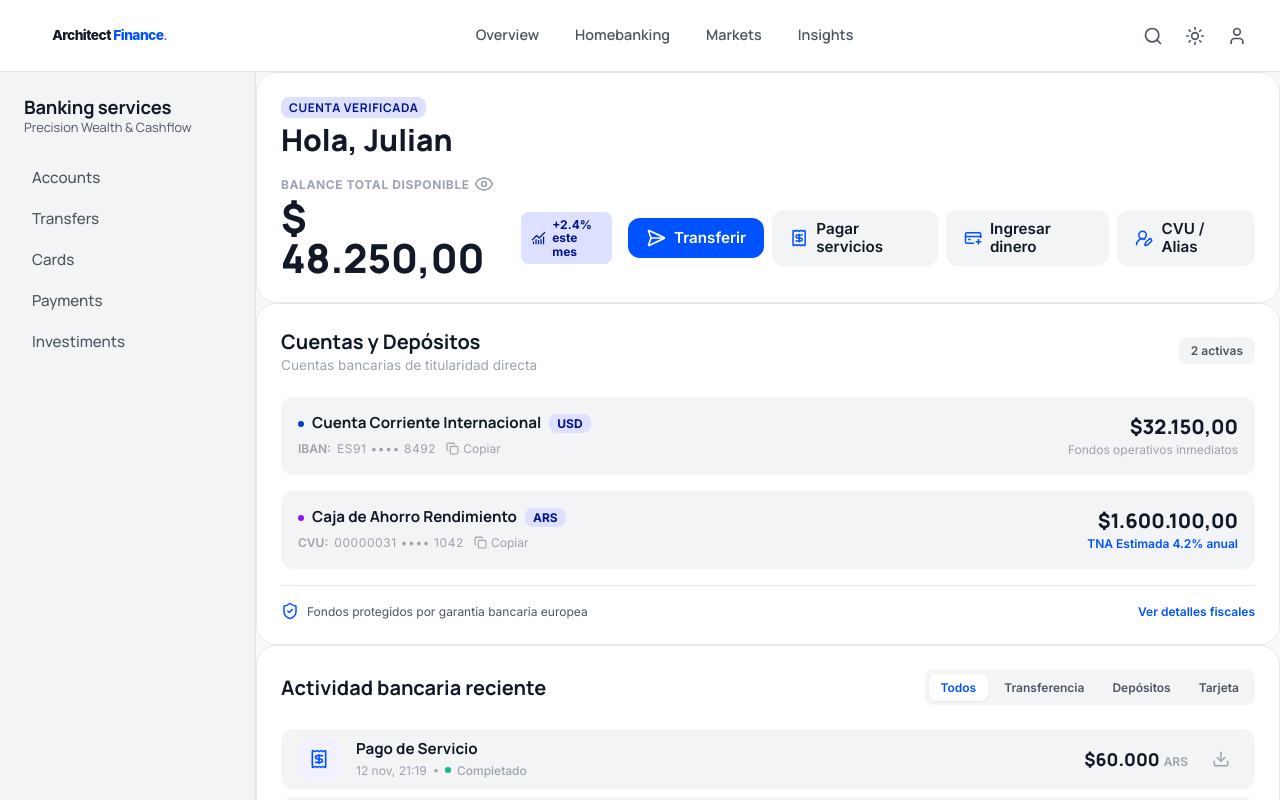
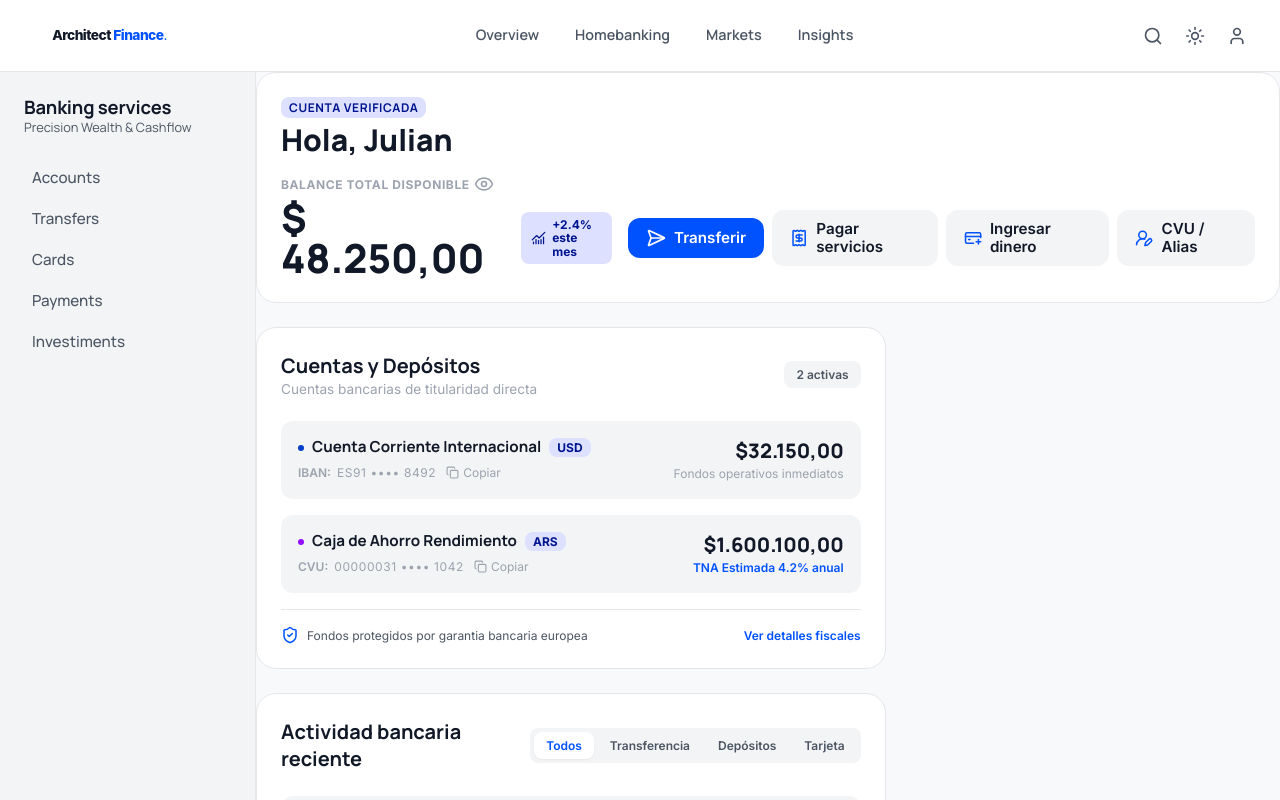
Before and after one commit to nahulamorte/Architect-Finance, a React (Vite) app: page / in a window 1280 px wide. Shown: the top 800 px of the page. Built offline with nearby package versions, Linux system fonts and the light colour scheme.

Commit message:
refactor: change dashboard composition, adjust the components on the left, and leave the space for the new components in the right column

```diff
--- a/src/App.tsx
+++ b/src/App.tsx
@@ -12,8 +12,15 @@ export default function App() {
             <Sidebar/>
             <main className="main-content">
                 <BalanceCard/>
-                <AccountSection/>
-                <ActivitySection/>
+                <div className="dashboard-grid">
+                    <div className="dashboard-left-col">
+                        <AccountSection/>
+                        <ActivitySection/>
+                    </div>
+                    <div className="dashboard-right-col">
+
+                    </div>
+                </div>
             </main>
         </>
     );
--- a/src/index.css
+++ b/src/index.css
@@ -96,4 +96,24 @@ body {
   margin-top: var(--header-height);
   margin-left: var(--sidebar-width);
   min-height: calc(100vh - var(--header-height));
+  display: flex;
+  flex-direction: column;
+  gap: var(--spacing-lg);
 }
+
+.dashboard-grid {
+  display: grid;
+  grid-template-columns: 1.7fr 1fr;
+  gap: var(--spacing-lg);
+  align-items: center;
+}
+
+.dashboard-left-col,
+.dashboard-left-col {
+  display: flex;
+  flex-direction: column;
+  gap: var(--spacing-lg);
+  width: 100%;
+}
+
+.dashboard-right-col {}
```
